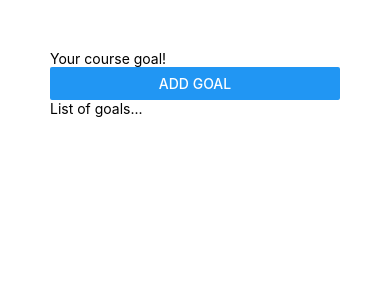
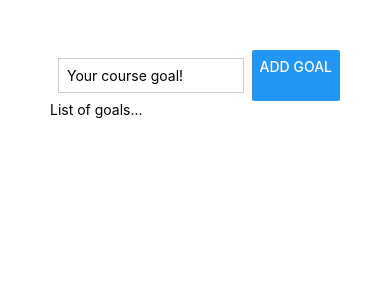
Before and after one commit to ameeraazli/TestProjectRN, a React Native app: screen / in a window 390 px wide. Shown: the top 300 px of the page. Built offline with nearby package versions, Linux system fonts and the light colour scheme.

Commit message:
using flexbox to create layout - very basic

```diff
--- a/App.js
+++ b/App.js
@@ -3,9 +3,9 @@
 export default function App() {
   return (
     <View style={styles.appContainer}>
-      <View>
-      <TextInput placeholder='Your course goal!' />
-      <Button title="Add Goal" />
+      <View style={styles.inputContainer}>
+        <TextInput style={styles.textInput} placeholder='Your course goal!' />
+        <Button title="Add Goal" />
       </View>
       <View>
         <Text>List of goals...</Text>
@@ -18,5 +18,16 @@
   appContainer: {
     padding: 50,
   },
+  inputContainer: {
+    flexDirection: 'row',
+    justifyContent: 'space-between'
+  },
+  textInput: {
+    borderWidth: 1,
+    borderColor: '#cccccc',
+    width: '80%',
+    margin: 8,
+    padding: 8
+  }
 
 });
```
